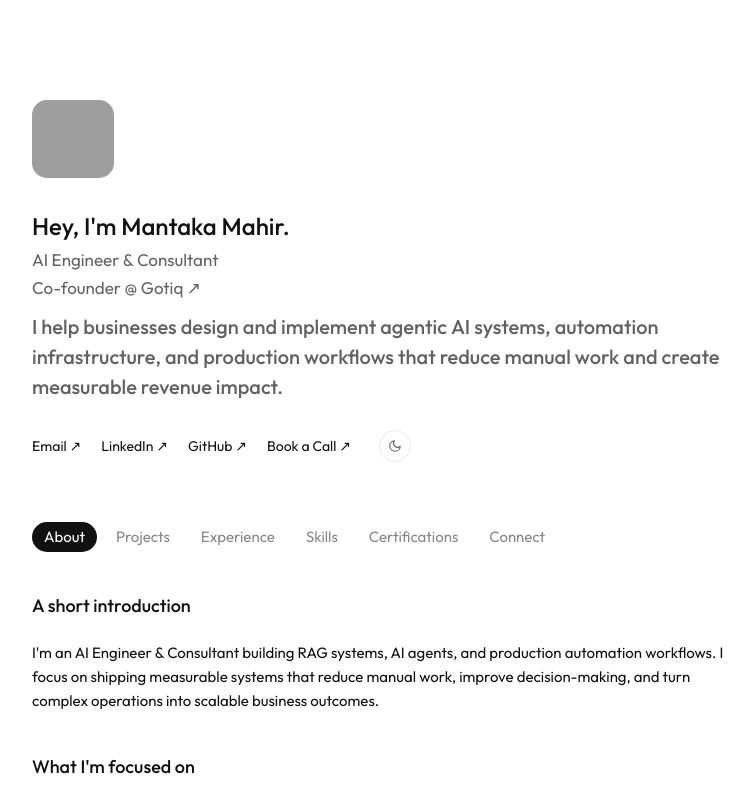
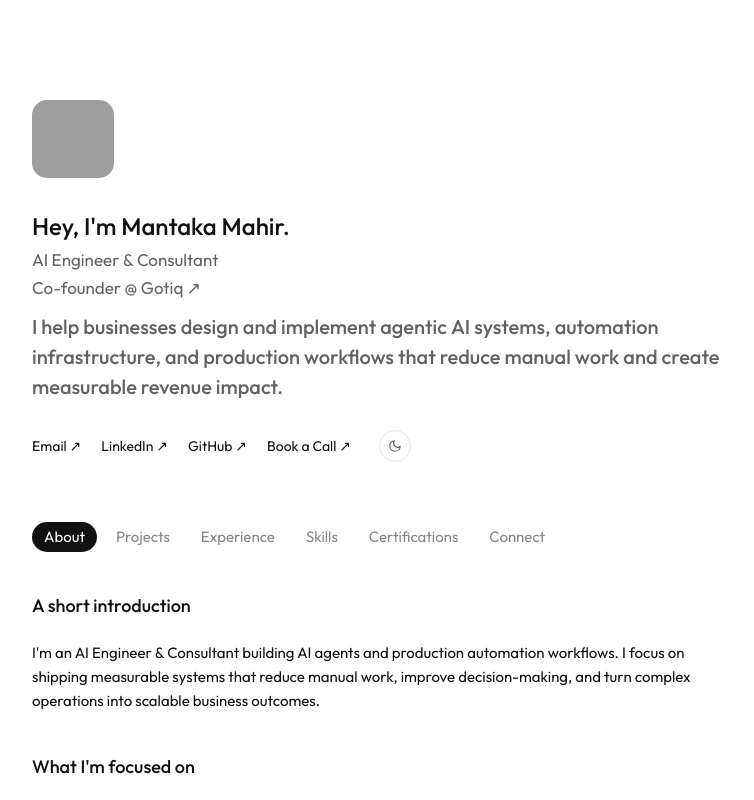
Before and after one commit to MantakaMahir/MantakaMahir.github.io, a Next.js app: page / in a window 1280 px wide. Shown: the top 800 px of the page, without its empty margins (258-1012 px from the left). Built offline with nearby package versions, Linux system fonts and the light colour scheme; grey boxes are pictures that could not be loaded.

Commit message:
Refine AI engineering description

```diff
--- a/app/layout.tsx
+++ b/app/layout.tsx
@@ -7,7 +7,7 @@ export const metadata: Metadata = {
     default: "Mantaka Mahir | AI Engineer & Consultant",
     template: "%s | Mantaka Mahir",
   },
-  description: "AI Engineer & Consultant building RAG systems, AI agents, and production automation workflows.",
+  description: "AI Engineer & Consultant building AI agents and production automation workflows.",
   keywords: [
     "Mantaka Mahir",
     "AI Engineer & Consultant",
@@ -28,7 +28,7 @@ export const metadata: Metadata = {
     url: "/",
     siteName: "Mantaka Mahir",
     title: "Mantaka Mahir | AI Engineer & Consultant",
-    description: "AI Engineer & Consultant building RAG systems, AI agents, and production automation workflows.",
+    description: "AI Engineer & Consultant building AI agents and production automation workflows.",
     images: [
       {
         url: "/og-image.svg",
@@ -41,7 +41,7 @@ export const metadata: Metadata = {
   twitter: {
     card: "summary_large_image",
     title: "Mantaka Mahir | AI Engineer & Consultant",
-    description: "AI Engineer & Consultant building RAG systems, AI agents, and production automation workflows.",
+    description: "AI Engineer & Consultant building AI agents and production automation workflows.",
     images: ["/og-image.svg"],
   },
   robots: {
--- a/data/content.json
+++ b/data/content.json
@@ -18,7 +18,7 @@
     ]
   },
   "about": {
-    "body": "I'm an AI Engineer & Consultant building RAG systems, AI agents, and production automation workflows. I focus on shipping measurable systems that reduce manual work, improve decision-making, and turn complex operations into scalable business outcomes."
+    "body": "I'm an AI Engineer & Consultant building AI agents and production automation workflows. I focus on shipping measurable systems that reduce manual work, improve decision-making, and turn complex operations into scalable business outcomes."
   },
   "experience": [
     {
--- a/data/content.ts
+++ b/data/content.ts
@@ -20,7 +20,7 @@ export const hero = {
 };
 
 export const about = {
-  body: "I'm an AI Engineer & Consultant building RAG systems, AI agents, and production automation workflows. I focus on shipping measurable systems that reduce manual work, improve decision-making, and turn complex operations into scalable business outcomes.",
+  body: "I'm an AI Engineer & Consultant building AI agents and production automation workflows. I focus on shipping measurable systems that reduce manual work, improve decision-making, and turn complex operations into scalable business outcomes.",
 };
 
 export const experience = [
--- a/public/content.json
+++ b/public/content.json
@@ -18,7 +18,7 @@
     ]
   },
   "about": {
-    "body": "I'm an AI Engineer & Consultant building RAG systems, AI agents, and production automation workflows. I focus on shipping measurable systems that reduce manual work, improve decision-making, and turn complex operations into scalable business outcomes."
+    "body": "I'm an AI Engineer & Consultant building AI agents and production automation workflows. I focus on shipping measurable systems that reduce manual work, improve decision-making, and turn complex operations into scalable business outcomes."
   },
   "experience": [
     {
```
